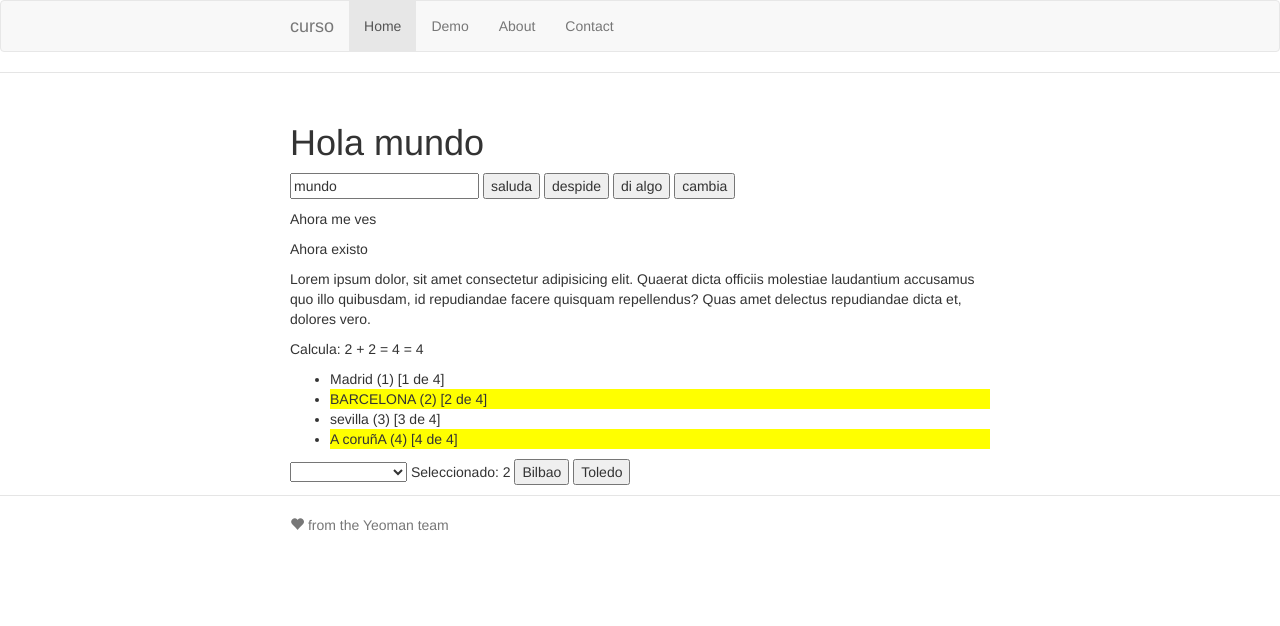
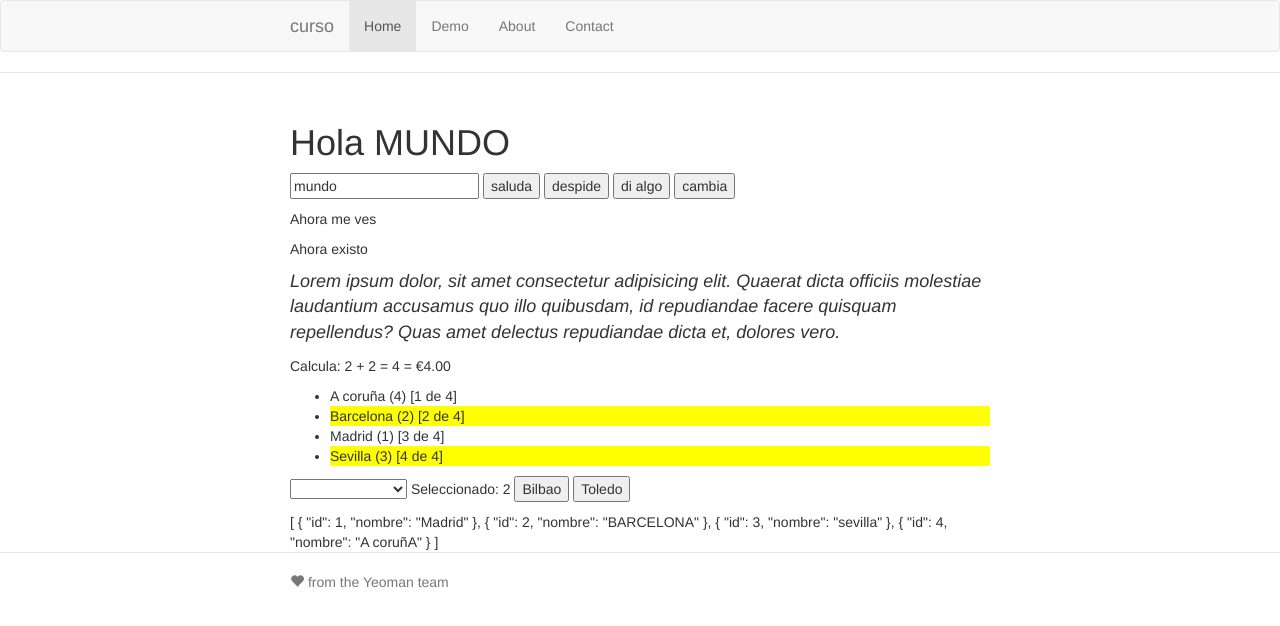
Before and after one commit to jmagit/ANG20201209, a website: page app/index.html at #!/demo in a window 1280 px wide. Drawn offline with nearby package versions, Linux system fonts and the light colour scheme; some packages are replaced by stand-ins of ours; files that its build step writes are made by us from their sources; a script that the page names is missing.

Commit message:
Plantilla

```diff
--- a/app/index.html
+++ b/app/index.html
@@ -65,6 +65,7 @@
     <!-- bower:js -->
     <script src="bower_components/jquery/dist/jquery.js"></script>
     <script src="bower_components/angular/angular.js"></script>
+    <script src="https://ajax.googleapis.com/ajax/libs/angularjs/1.8.0/i18n/angular-locale_es-es.js"></script>
     <script src="bower_components/bootstrap/dist/js/bootstrap.js"></script>
     <script src="bower_components/angular-animate/angular-animate.js"></script>
     <script src="bower_components/angular-cookies/angular-cookies.js"></script>
--- a/app/styles/main.css
+++ b/app/styles/main.css
@@ -81,3 +81,15 @@ body {
     border-bottom: 0;
   }
 }
+
+.error {
+  color: red;
+}
+
+.importante {
+  font-size: large;
+}
+
+.urgente {
+  font-style: italic;
+}
--- a/app/views/demo.html
+++ b/app/views/demo.html
@@ -1,4 +1,4 @@
-<h1>Hola {{vm.nombre}}</h1>
+<h1>Hola {{vm.nombre | uppercase }}</h1>
 <p>
   <input type="text" ng-model="vm.nombre" >
   <input type="button" value="saluda" ng-click="vm.saluda()" >
@@ -16,12 +16,12 @@ Lorem ipsum dolor, sit amet consectetur adipisicing elit. Quaerat dicta officiis
 </p>
 
 <p>
-  Calcula: 2 + 2 = {{2 + 2}} = {{ vm.calcula(2, 2) }}
+  Calcula: 2 + 2 = {{2 + 2}} = {{ vm.calcula(2, 2) | currency:'€' }}
 </p>
 <ul>
-  <li ng-repeat="provincia in vm.listado"
+  <li ng-repeat="provincia in vm.listado | limitTo:-5 | orderBy:'nombre'"
 style="background-color:{{$even?'white':'yellow'}}">
-    {{provincia.nombre}} ({{provincia.id}})
+    {{provincia.nombre | capitalize }} ({{provincia.id}})
     [{{$index + 1}} de {{vm.listado.length}}]
   </li>
 </ul>
@@ -35,3 +35,4 @@ style="background-color:{{$even?'white':'yellow'}}">
   <input type="button" value="Bilbao" ng-click="vm.add('Bilbao')" >
   <input type="button" value="Toledo" ng-click="vm.add('Toledo')" >
 </p>
+{{vm.listado | json}}
```
